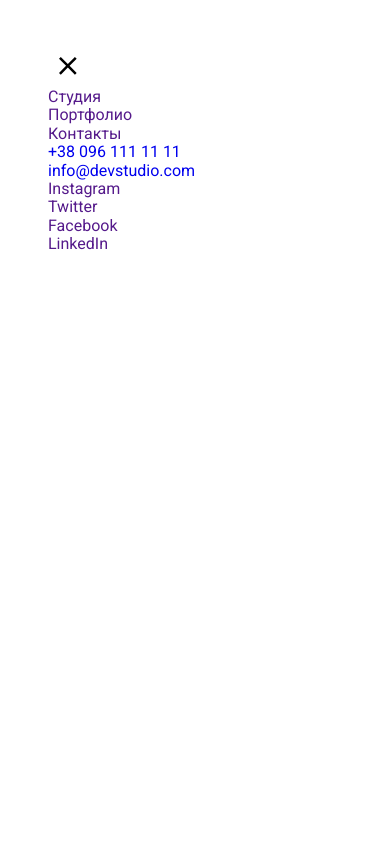
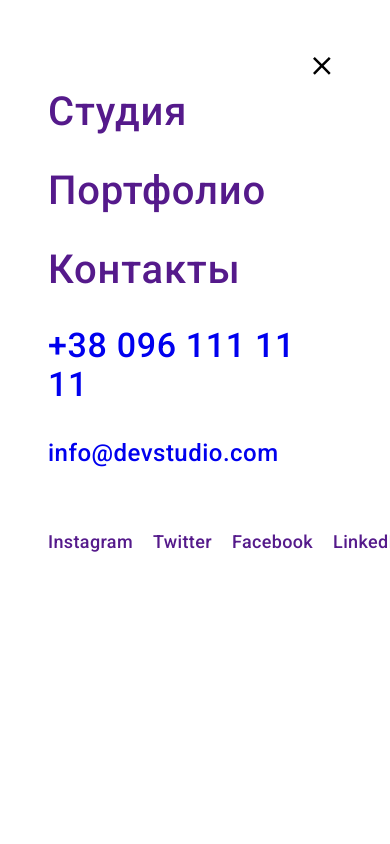
Before and after one commit to IvaAnny/goit-markup-hw-08, a plain HTML site: page index.html in a window 390 px wide. Shown: the top 844 px of the page. Drawn offline with nearby package versions, Linux system fonts and the light colour scheme.

Commit message:
позиционирование в мобильной модалке

```diff
--- a/index.html
+++ b/index.html
@@ -307,29 +307,37 @@
 
 
     <div class="modal-header js-menu-container is-open" id="mobile-menu">
+
+
+        <div class="button-min-div">
         <button type="button" class="modal-close-mob js-close-menu"
         aria-expanded="true" aria-controls="mobile-menu">
             <svg class="close-icon">
                 <use href="./images/symbol-defs.svg#icon-close_menu_headerpx"></use>
             </svg>
         </button>
+    </div>
+
 
         <div class="modal-list">
         <ul class="mob-menu-nav">
-            <li> <a href="">Студия</a></li>
-            <li> <a href="">Портфолио</a></li>
-            <li><a href="">Контакты</a></li>
+            <li class="mob-menu-nav-li"> <a href="">Студия</a></li>
+            <li class="mob-menu-nav-li"> <a href="">Портфолио</a></li>
+            <li class="mob-menu-nav-li"><a href="">Контакты</a></li>
         </ul>
+
+        <div class="mob-menu-contacts-div">
         <ul class="mob-menu-contacts">
-            <li> <a href="tel:+380961111111">+38 096 111 11 11</a></li>
+            <li class="mod-mob-tel"> <a href="tel:+380961111111">+38 096 111 11 11</a></li>
             <li> <a href="mailto:info@devstudio.com">info@devstudio.com </a></li>
         </ul>
-        <ul>
-            <li> <a href="">Instagram</a></li>
-            <li><a href="">Twitter</a></li>
-            <li><a href="">Facebook</a></li>
-            <li><a href="">LinkedIn</a></li>
+        <ul class="mob-menu-links">
+            <li class="mob-links"> <a href="">Instagram</a></li>
+            <li class="mob-links"><a href="">Twitter</a></li>
+            <li class="mob-links"><a href="">Facebook</a></li>
+            <li class="mob-links"><a href="">LinkedIn</a></li>
         </ul>
+    </div>
     </div>
 
                 </div>
@@ -387,7 +395,7 @@
       integrity="sha512-HowizSDbQl7UPEAsPnvJHlQsnBmU2YMrv7KkTBulTLEGz9chfBoWYyZJL+MUO6p/yBuuMO/8jI7O29YRZ2uBlA=="
       crossorigin="anonymous"
     ></script>
-    <script defer src="./js/mobile-menu.js"></script>
+
 </body>
 
 </html>
--- a/sass/components/_modal-form-header.scss
+++ b/sass/components/_modal-form-header.scss
@@ -1,5 +1,5 @@
 .modal-header{
-    position: fixed;
+    position: absolute;
     top: 0;
     left: 0;
     width: 100vw;
@@ -33,6 +33,58 @@
     fill: #2196F3;
 }
 
-.modal-header .is-open{
-    transform: translateX(0);
+.button-min-div{
+    display: flex;
+    flex-direction: row-reverse;
 }
+
+.mob-menu-nav{
+    font-weight: 500;
+font-size: 40px;
+line-height: 1.18;
+letter-spacing: 0.02em;
+.mob-menu-nav-li{margin-bottom: 32px;
+    color: var(--title-color);
+&:hover{
+    color: #2196F3;
+}
+}
+}
+
+.mob-menu-contacts-div{
+    display: flex;
+    flex-direction:column;
+    justify-content:flex-end;
+
+.mob-menu-contacts{
+
+
+.mod-mob-tel{
+    font-weight: 500;
+font-size: 34px;
+line-height: 1.17;
+letter-spacing: 0.02em;
+    color: #2196F3;
+    margin-bottom: 34px;
+}
+font-weight: 500;
+font-size: 24px;
+line-height: 28px;
+letter-spacing: 0.02em;
+color: #757575;
+margin-bottom: 64px;
+}
+
+}
+
+
+.mob-menu-links{
+    display: flex;
+    font-weight: 500;
+font-size: 18px;
+line-height: 1.22;
+letter-spacing: 0.02em;
+color: #2196F3;
+    .mob-links{margin-right: 20px;}
+
+}
--- a/sass/components/_modal-form.scss
+++ b/sass/components/_modal-form.scss
@@ -1,5 +1,5 @@
 .back-drop {
-    position: fixed;
+    position: absolute;
     width: 100vw;
     height: 100vh;
     top: 0;
```
Also changed, not shown: css/main.css, css/main.min.css, 2 other files.
